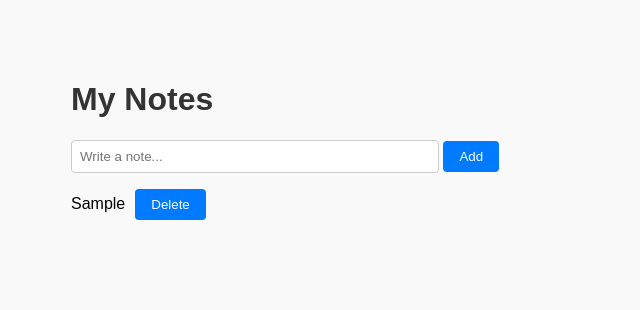
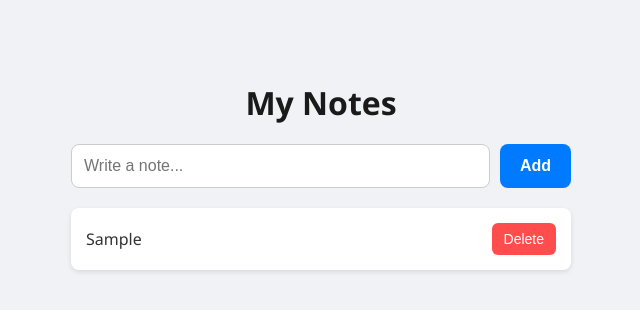
Before and after one commit to bshreer4-alt/Week1, a plain HTML site: page index.html in a window 1280 px wide. Both pictures are taken after typing "Sample" into the empty fields and a click on the button "Add". Shown: the whole page, without its empty margins (319-959 px from the left). Drawn offline with Linux system fonts and the light colour scheme.

Commit message:
Day 5: Added CSS polish and fixed delete bug

```diff
--- a/script.js
+++ b/script.js
@@ -2,44 +2,50 @@ const form = document.getElementById('note-form');
 const input = document.getElementById('note-input');
 const list = document.getElementById('notes-list');
 
-// 1. Load from localStorage
+// Load notes from browser storage, or start with an empty array
 let notes = JSON.parse(localStorage.getItem('myNotes')) || [];
 
-// 2. A function to REDRAW the screen based on the notes array
+// This function draws the notes on the screen
 function renderNotes() {
-    list.innerHTML = ''; // Clear the screen first
+    list.innerHTML = ''; // Clear the list first so we don't duplicate
+
     notes.forEach((noteText, index) => {
         const newNote = document.createElement('li');
-        newNote.textContent = noteText;
-        newNote.style.marginBottom = "10px";
+
+        // Create a span for the text so the delete button stays on the right
+        const textSpan = document.createElement('span');
+        textSpan.textContent = noteText;
 
         const deleteBtn = document.createElement('button');
         deleteBtn.textContent = 'Delete';
-        deleteBtn.style.marginLeft = '10px';
+        deleteBtn.className = 'delete-btn'; // We added this class in CSS!
 
+        // When delete is clicked
         deleteBtn.addEventListener('click', function() {
-            notes.splice(index, 1); // Remove from array
-            localStorage.setItem('myNotes', JSON.stringify(notes)); // Update storage
-            renderNotes(); // Redraw the screen! (This fixes the bug)
+            notes.splice(index, 1); // Remove the note from our list
+            localStorage.setItem('myNotes', JSON.stringify(notes)); // Save to storage
+            renderNotes(); // Redraw the list to update the screen
         });
 
+        newNote.appendChild(textSpan);
         newNote.appendChild(deleteBtn);
         list.appendChild(newNote);
     });
 }
 
-// 3. Draw notes when the page loads
+// Draw any saved notes when the page loads
 renderNotes();
 
-// 4. Add a new note
+// When you click "Add"
 form.addEventListener('submit', function(event) {
     event.preventDefault();
     const noteText = input.value;
+
     if (noteText === "") return;
 
     notes.push(noteText); // Add to array
-    localStorage.setItem('myNotes', JSON.stringify(notes)); // Save to storage
+    localStorage.setItem('myNotes', JSON.stringify(notes)); // Save
+    renderNotes(); // Redraw the screen
 
-    renderNotes(); // Redraw the screen
-    input.value = ""; // Clear input
+    input.value = ""; // Clear the input box
 });
--- a/style.css
+++ b/style.css
@@ -1,30 +1,51 @@
 body {
-  font-family: Arial, sans-serif;
+  font-family: 'Segoe UI', Tahoma, Geneva, Verdana, sans-serif;
   max-width: 500px;
   margin: 40px auto;
   padding: 20px;
-  background-color: #f9f9f9;
+  background-color: #f0f2f5; /* Light grey background */
+  color: #333;
 }
 
-h1 { color: #333; }
+h1 {
+  color: #1a1a1a;
+  text-align: center;
+  margin-bottom: 20px;
+}
+
+form {
+  display: flex;
+  gap: 10px; /* Puts space between input and button */
+  margin-bottom: 20px;
+}
 
 input {
-  padding: 8px;
-  width: 70%;
+  flex: 1; /* Makes the input box take up all remaining space */
+  padding: 12px;
   border: 1px solid #ccc;
-  border-radius: 4px;
+  border-radius: 8px;
+  font-size: 16px;
+  outline: none;
+  transition: border-color 0.2s;
 }
 
-button {
-  padding: 8px 16px;
+input:focus {
+  border-color: #007bff; /* Blue border when you click the input */
+}
+
+button[type="submit"] {
+  padding: 12px 20px;
   background: #007bff;
   color: white;
   border: none;
-  border-radius: 4px;
+  border-radius: 8px;
   cursor: pointer;
+  font-size: 16px;
+  font-weight: bold;
+  transition: background 0.2s;
 }
 
-button:hover {
+button[type="submit"]:hover {
   background: #0056b3;
 }
 
@@ -32,3 +53,36 @@ ul {
   list-style: none;
   padding: 0;
 }
+
+li {
+  background: white;
+  padding: 15px;
+  margin-bottom: 10px;
+  border-radius: 8px;
+  display: flex; /* Aligns text and delete button horizontally */
+  justify-content: space-between; /* Pushes delete button to the right */
+  align-items: center; /* Centers items vertically */
+  box-shadow: 0 2px 5px rgba(0,0,0,0.1); /* Adds a soft shadow */
+  transition: transform 0.2s;
+  font-size: 16px;
+}
+
+li:hover {
+  transform: translateY(-2px); /* Lifts the card slightly when you hover */
+}
+
+/* Styling the Delete button */
+.delete-btn {
+  background: #ff4d4d;
+  color: white;
+  border: none;
+  padding: 8px 12px;
+  border-radius: 6px;
+  cursor: pointer;
+  font-size: 14px;
+  transition: background 0.2s;
+}
+
+.delete-btn:hover {
+  background: #cc0000;
+}
```
